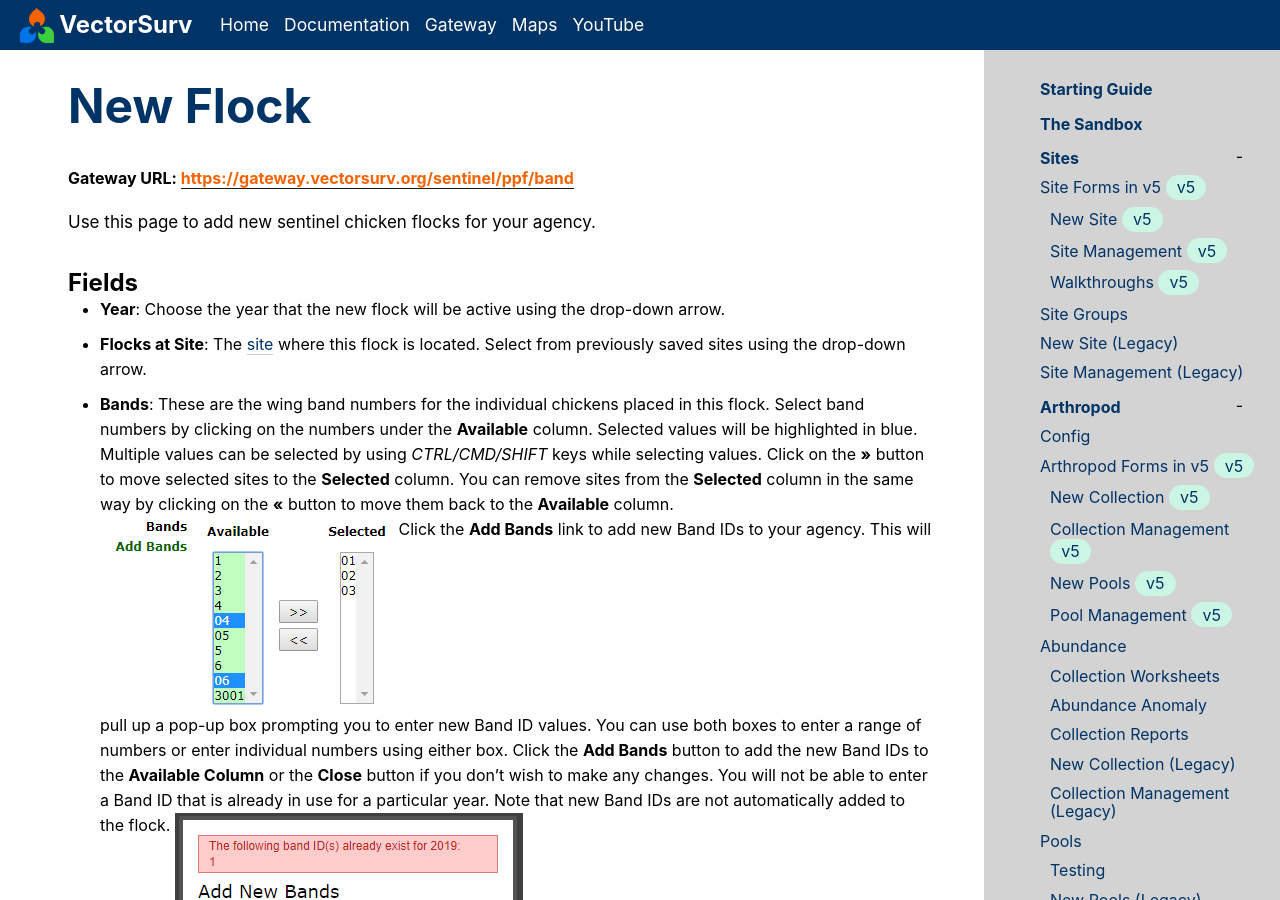
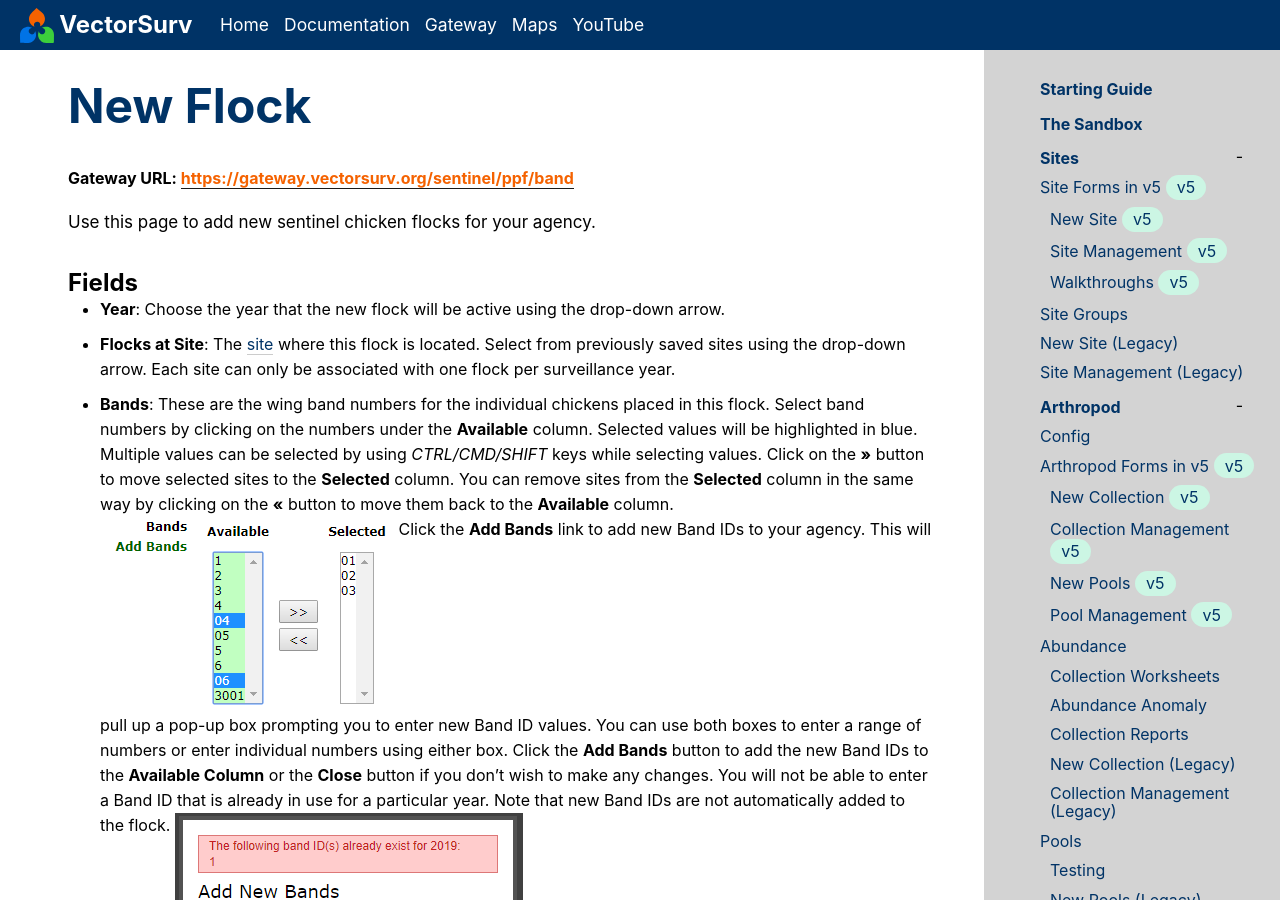
Before and after one commit to tlvaldepena/vectorsurv.org, a Jekyll site: the page built from _docs/sentinel/new-flock.md, in a window 1280 px wide and 900 px high. Built offline with Jekyll 4.4.1, drawn with Linux system fonts in a browser that asks for light colours.

Commit message:
Update sentinel docs to include 1:1 site:flock

```diff
--- a/_docs/sentinel/new-flock.md
+++ b/_docs/sentinel/new-flock.md
@@ -8,7 +8,7 @@ Use this page to add new sentinel chicken flocks for your agency.
 ## Fields
 
 - **Year**: Choose the year that the new flock will be active using the drop-down arrow.
-- **Flocks at Site**: The [site]({{ site.baseurl }}/docs/site/) where this flock is located. Select from previously saved sites using the drop-down arrow.
+- **Flocks at Site**: The [site]({{ site.baseurl }}/docs/site/) where this flock is located. Select from previously saved sites using the drop-down arrow. Each site can only be associated with one flock per surveillance year.
 - **Bands**: These are the wing band numbers for the individual chickens placed in this flock. Select band numbers by clicking on the numbers under the **Available** column. Selected values will be highlighted in blue. Multiple values can be selected by using _CTRL/CMD/SHIFT_ keys while selecting values. Click on the **>>** button to move selected sites to the **Selected** column. You can remove sites from the **Selected** column in the same way by clicking on the **<<** button to move them back to the **Available** column.
   ![available-bands]({{ site.baseurl }}/assets/images/docs/available-bands.PNG)
   Click the **Add Bands** link to add new Band IDs to your agency. This will pull up a pop-up box prompting you to enter new Band ID values. You can use both boxes to enter a range of numbers or enter individual numbers using either box. Click the **Add Bands** button to add the new Band IDs to the **Available Column** or the **Close** button if you don't wish to make any changes. You will not be able to enter a Band ID that is already in use for a particular year. Note that new Band IDs are not automatically added to the flock.
```
